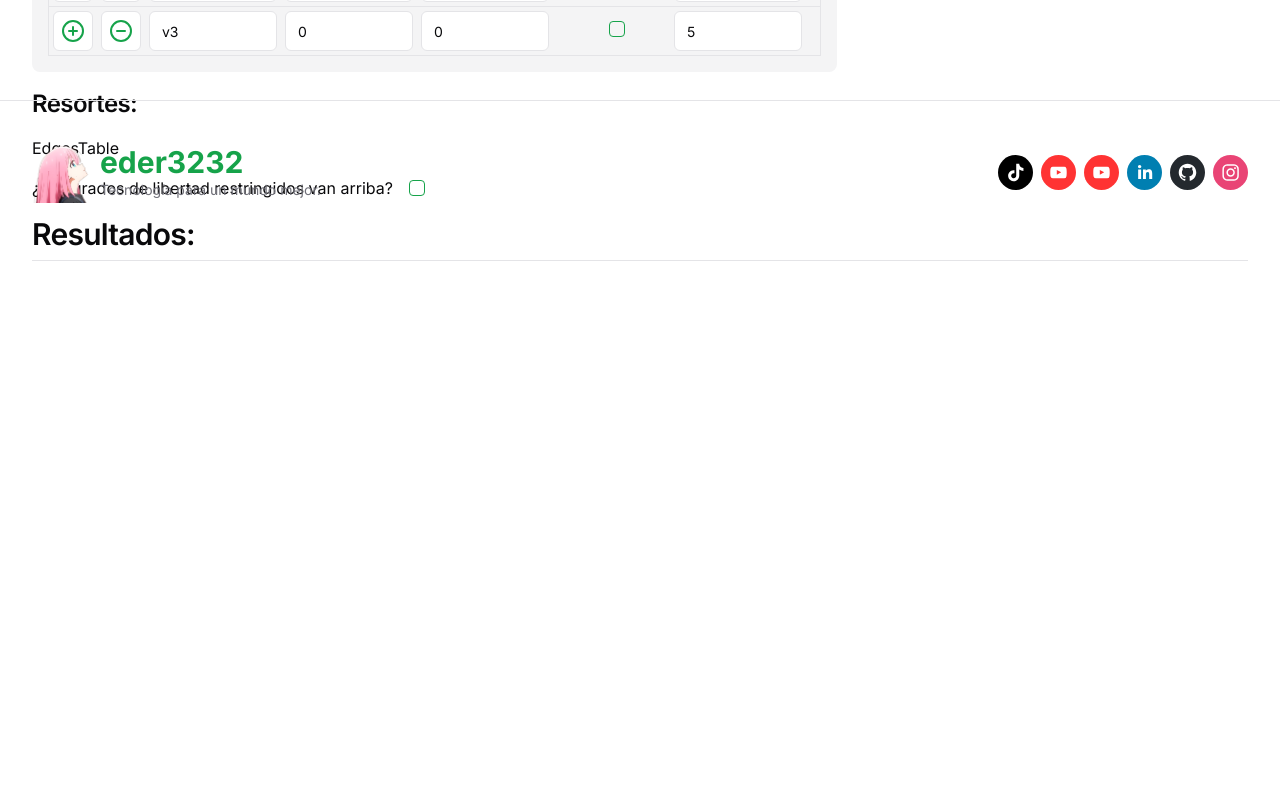
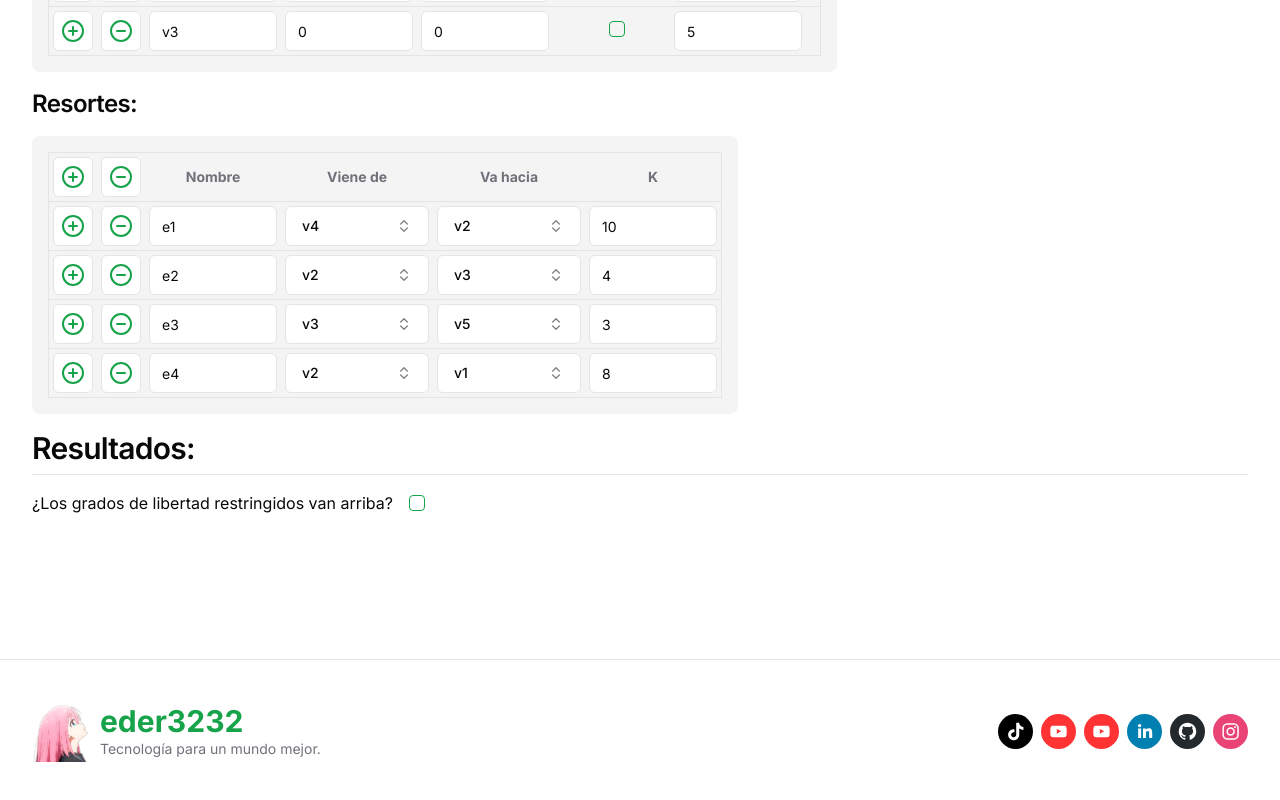
Before and after one commit to eder3232/thesis-structures-0.0.1, a Next.js app: page /programs/springs in a window 1280 px wide. Shown: the part 556-1356 px from the top of the page. Before the commit the page ends 817 px from the top, so only its background shows below. Built offline with nearby package versions, Linux system fonts and the light colour scheme.

Commit message:
Add layout styles and update component structure

```diff
--- a/src/app/layout.tsx
+++ b/src/app/layout.tsx
@@ -33,7 +33,7 @@ export default function RootLayout({
     <html lang="es" suppressHydrationWarning>
       <body
         className={cn(
-          'min-h-screen bg-background font-sans antialiased',
+          'min-h-screen bg-background font-sans antialiased relative',
           fontSans.variable
         )}
       >
@@ -44,9 +44,9 @@ export default function RootLayout({
             enableSystem
             disableTransitionOnChange
           >
-            <div className="bg-36">
+            <div className="pb-36">
               <Navbar />
-              <div className="container pt-6">{children}</div>
+              <div className="container pt-6 mb-36">{children}</div>
             </div>
             <Footer />
           </ThemeProvider>
--- a/src/programs/springs/components/edgesTable.tsx
+++ /dev/null
@@ -1,5 +0,0 @@
-const EdgesTable = () => {
-  return <div>EdgesTable</div>
-}
-
-export default EdgesTable
--- a/src/programs/springs/components/vertexTable.tsx
+++ b/src/programs/springs/components/vertexTable.tsx
@@ -22,7 +22,6 @@ import { Checkbox } from '@/components/ui/checkbox'
 const VertexTable = () => {
   const [vertices] = useAtom(atomGetReactVertices)
   const [areDofDefinedByUser] = useAtom(atomGetAreDofDefinedByUser)
-  const [, setAreDofDefinedByUser] = useAtom(atomSetSwitchAreDofDefinedByUser)
 
   return (
     <div className="max-w-full overflow-x-auto overflow-y-visible md:max-w-min">
--- a/src/programs/springs/springs.tsx
+++ b/src/programs/springs/springs.tsx
@@ -5,7 +5,7 @@ import TypographyH2 from '@/components/typography/typography-h2'
 import TypographyH3 from '@/components/typography/typography-h3'
 import AreRestrictedOnTop from './components/areRestrictedsOnTop'
 import AreDofDefinedByUser from './components/areDofDefinedByUser'
-import EdgesTable from './components/edgesTable'
+import EdgesTable from './components/edgesTable/edgesTable'
 import VertexTable from './components/vertexTable'
 
 const Springs = () => {
@@ -25,12 +25,12 @@ const Springs = () => {
         <TypographyH3>Resortes:</TypographyH3>
 
         <EdgesTable />
+      </div>
+
+      <div className="flex flex-col gap-4">
+        <TypographyH2>Resultados: </TypographyH2>
 
         <AreRestrictedOnTop />
-      </div>
-
-      <div>
-        <TypographyH2>Resultados: </TypographyH2>
       </div>
     </div>
   )
```
